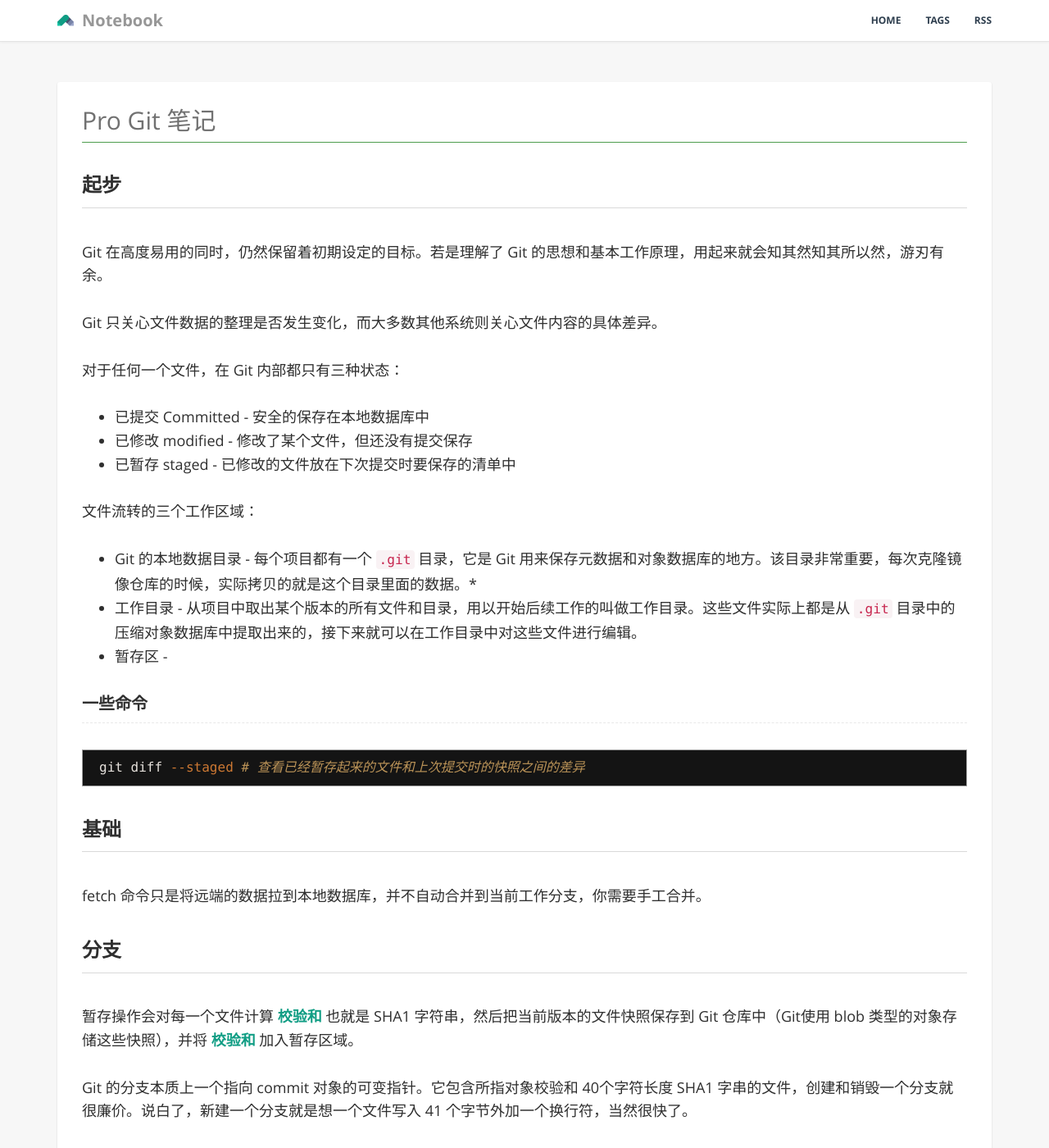
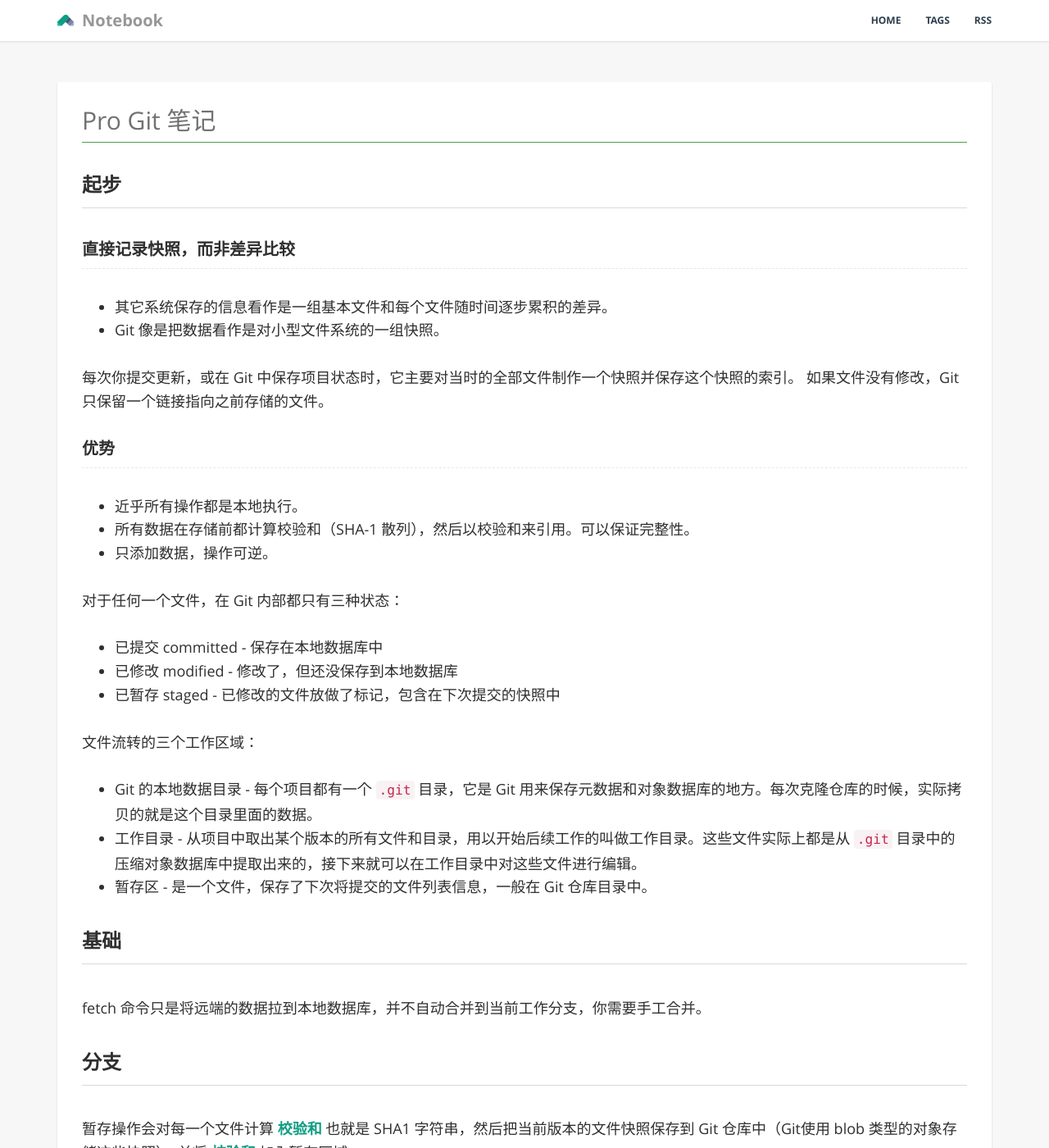
Before and after one commit to GiaoGiaoCat/GiaoGiaoCat.github.io, a Jekyll site: the page built from _posts/201802/2018-04-16-git-pro-1.md, in a window 1280 px wide and 1400 px high. Shown: the whole window at 82% size. Built offline with Jekyll 4.4.1, drawn with Linux system fonts in a browser that asks for light colours.

Commit message:
学习了

````diff
--- a/_posts/201802/2018-04-16-git-pro-1.md
+++ b/_posts/201802/2018-04-16-git-pro-1.md
@@ -10,27 +10,31 @@
 
 ## 起步
 
-Git 在高度易用的同时，仍然保留着初期设定的目标。若是理解了 Git 的思想和基本工作原理，用起来就会知其然知其所以然，游刃有余。
+### 直接记录快照，而非差异比较
 
-Git 只关心文件数据的整理是否发生变化，而大多数其他系统则关心文件内容的具体差异。
+* 其它系统保存的信息看作是一组基本文件和每个文件随时间逐步累积的差异。
+* Git 像是把数据看作是对小型文件系统的一组快照。
+
+每次你提交更新，或在 Git 中保存项目状态时，它主要对当时的全部文件制作一个快照并保存这个快照的索引。 如果文件没有修改，Git 只保留一个链接指向之前存储的文件。
+
+### 优势
+
+* 近乎所有操作都是本地执行。
+* 所有数据在存储前都计算校验和（SHA-1 散列），然后以校验和来引用。可以保证完整性。
+* 只添加数据，操作可逆。
+
 
 对于任何一个文件，在 Git 内部都只有三种状态：
 
-* 已提交 Committed - 安全的保存在本地数据库中
-* 已修改 modified - 修改了某个文件，但还没有提交保存
-* 已暂存 staged - 已修改的文件放在下次提交时要保存的清单中
+* 已提交 committed - 保存在本地数据库中
+* 已修改 modified - 修改了，但还没保存到本地数据库
+* 已暂存 staged - 已修改的文件放做了标记，包含在下次提交的快照中
 
 文件流转的三个工作区域：
 
-* Git 的本地数据目录 - 每个项目都有一个 `.git` 目录，它是 Git 用来保存元数据和对象数据库的地方。该目录非常重要，每次克隆镜像仓库的时候，实际拷贝的就是这个目录里面的数据。*
+* Git 的本地数据目录 - 每个项目都有一个 `.git` 目录，它是 Git 用来保存元数据和对象数据库的地方。每次克隆仓库的时候，实际拷贝的就是这个目录里面的数据。
 * 工作目录 - 从项目中取出某个版本的所有文件和目录，用以开始后续工作的叫做工作目录。这些文件实际上都是从 `.git` 目录中的压缩对象数据库中提取出来的，接下来就可以在工作目录中对这些文件进行编辑。
-* 暂存区 -
-
-### 一些命令
-
-```bash
-git diff --staged # 查看已经暂存起来的文件和上次提交时的快照之间的差异
-```
+* 暂存区 - 是一个文件，保存了下次将提交的文件列表信息，一般在 Git 仓库目录中。
 
 ## 基础
 
````
